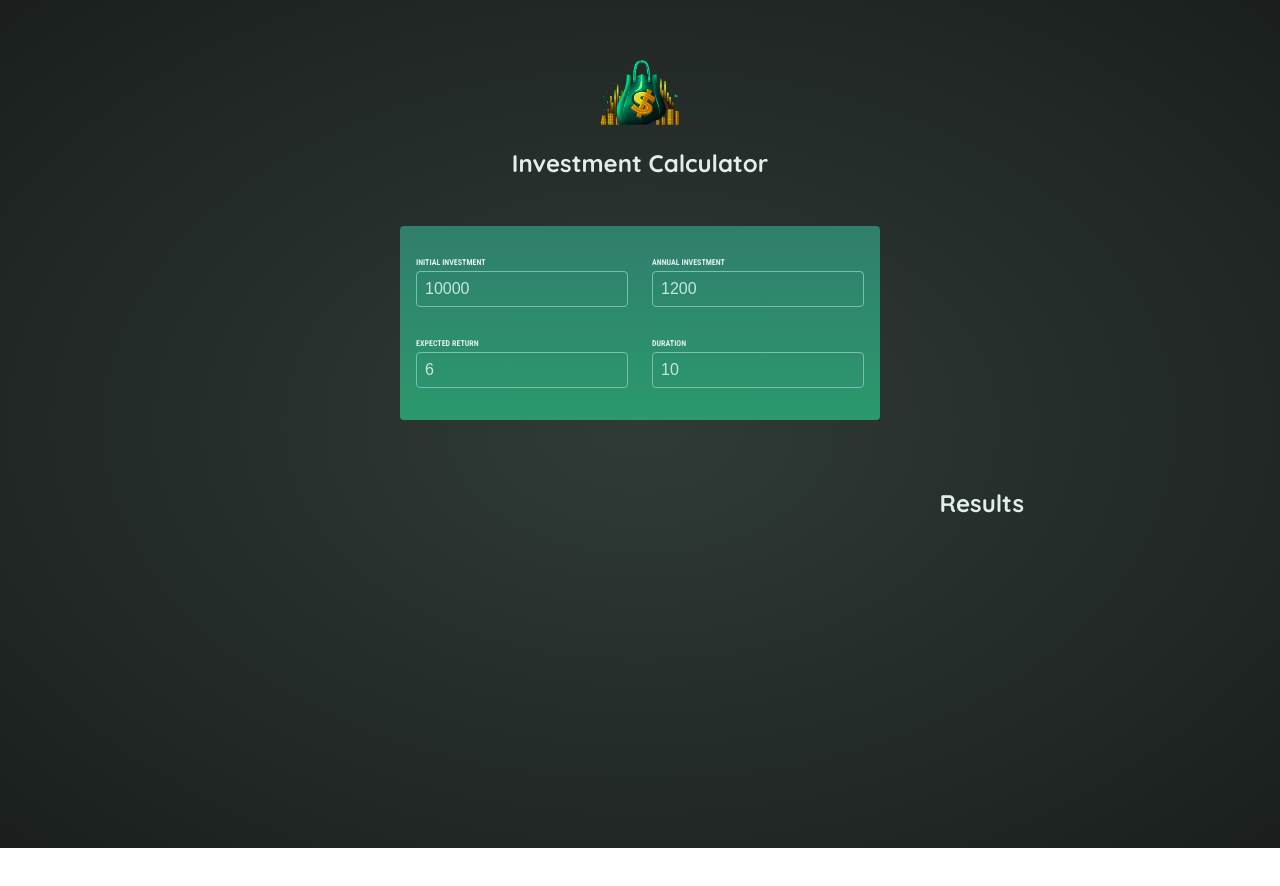
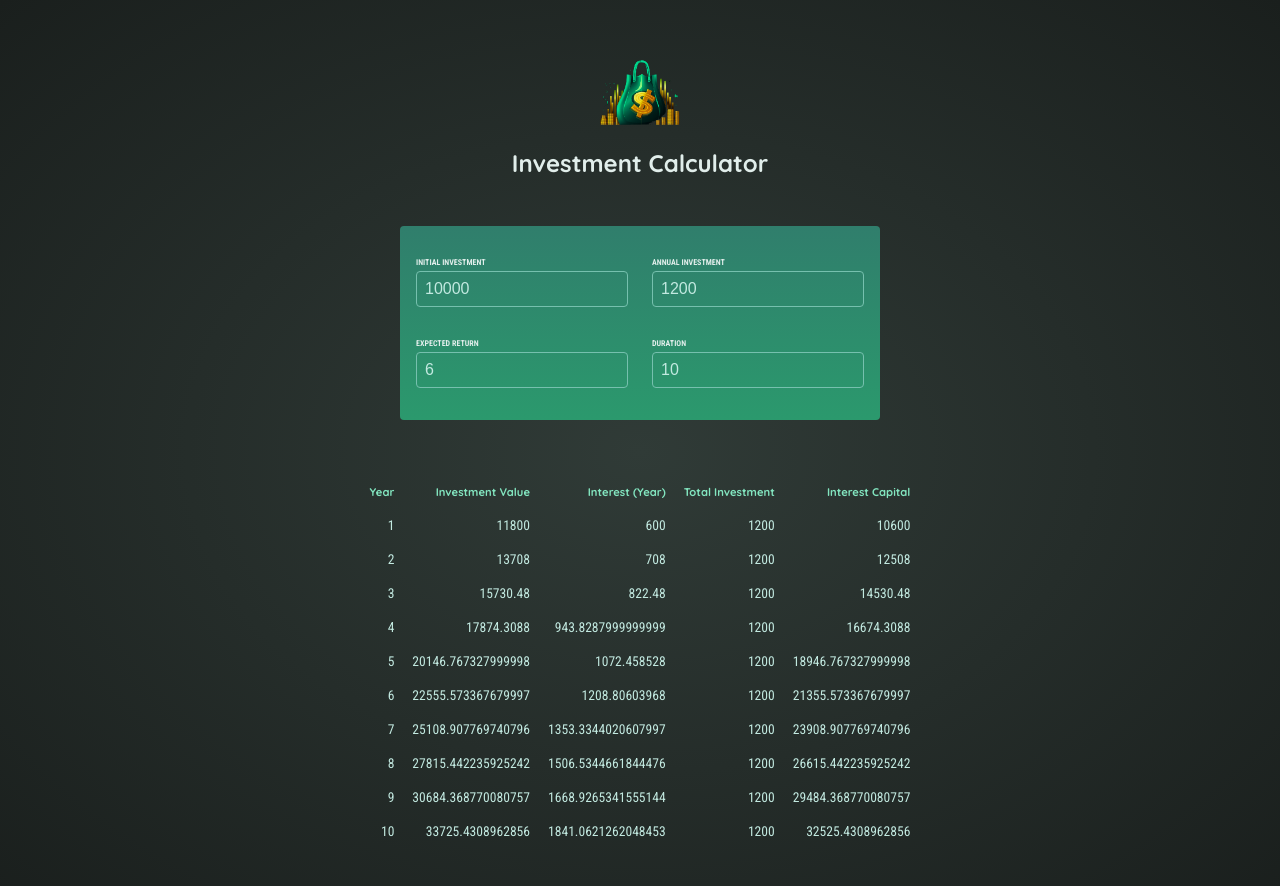
Before and after one commit to DanielMashid/React-Projects, a React (Vite) app in the folder 05-Investment-Calculator/: page / in a window 1280 px wide. Shown: the top 886 px of the page. Before the commit the page ends 848 px from the top, so only its background shows below. Built offline with nearby package versions, Linux system fonts and the light colour scheme.

Commit message:
Outputting results in a list

```diff
--- a/05-Investment-Calculator/src/components/Results.jsx
+++ b/05-Investment-Calculator/src/components/Results.jsx
@@ -1,7 +1,31 @@
+import { calculateInvestmentResults } from "../util/investment.js";
+
+// Year Investment Value Interest (Year) Total Investment Interest Capital
+
 export default function Results({ inputData }) {
+	const resultData = calculateInvestmentResults(inputData); // inputData has the initialInvestment, annualInvestment, expectedReturn, and duration values
 	return (
-		<section id="result">
-			<h2>Results</h2>
-		</section>
+		<table id="result">
+			<thead id="result-thead">
+				<tr>
+					<th>Year</th>
+					<th>Investment Value</th>
+					<th>Interest (Year)</th>
+					<th>Total Investment</th>
+					<th>Interest Capital</th>
+				</tr>
+			</thead>
+			<tbody id="result-tbody">
+				{resultData.map((result, index) => (
+					<tr key={index}>
+						<td>{result.year}</td>
+						<td>{result.valueEndOfYear}</td>
+						<td>{result.interest}</td>
+						<td>{result.annualInvestment}</td>
+						<td>{result.valueEndOfYear - result.annualInvestment}</td>
+					</tr>
+				))}
+			</tbody>
+		</table>
 	);
 }
```
